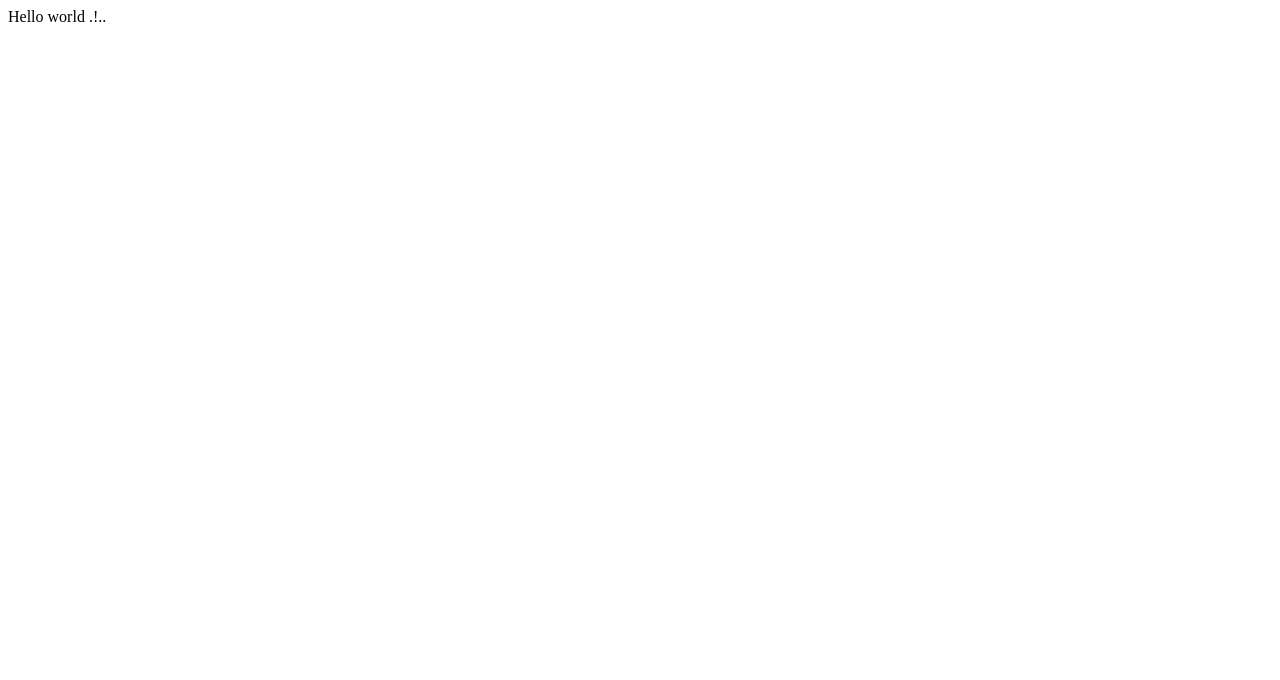
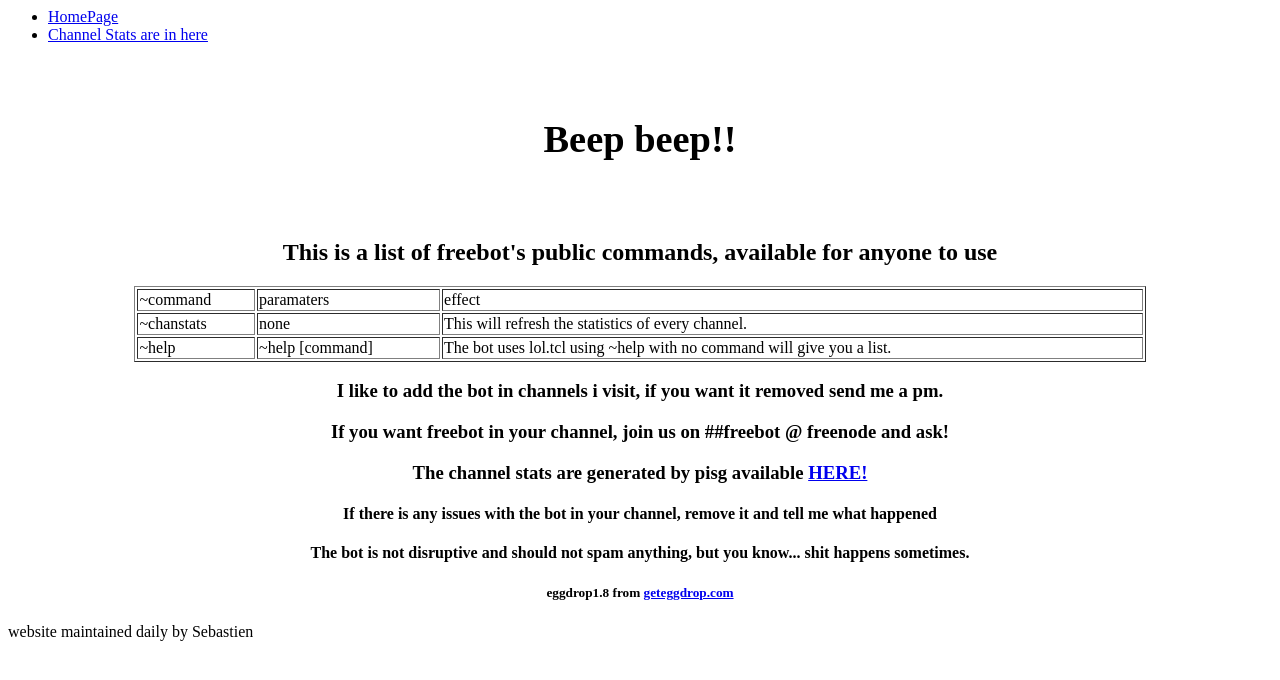
Before and after one commit to DooubleTap/SebLemery.github.io, a plain HTML site: page index.html in a window 1280 px wide. Drawn offline with Linux system fonts and the light colour scheme.

Commit message:
Update index.html

```diff
--- a/index.html
+++ b/index.html
@@ -1 +1,44 @@
-<html>Hello world .!..</html>
+
+<head>
+	<div id="head">
+		<link href="style.css" rel="stylesheet" type="text/css" />
+		<title>seblemery.github.io</title>
+		<center><h1><big></big></h1></center>
+	</div>
+    <div id="navbar">
+<div id="header">
+	<ul class="menu">
+		<li><a href="http://imjustabot.tk/">HomePage</a></li>
+		<li><a href="s">Channel Stats are in here</a></li>
+	</ul>
+</div>
+<br />
+<br />	</div>
+</head><body id="body">
+	<div id="body">
+		<div id="contentbox">
+			<title>Welcome to imjustabot.tk!</title>
+<center><h1><big><strong>Beep beep!!</strong></big></h1></center>
+<br />
+<br />
+<center>
+<strong><h2>This is a list of freebot's public commands, available for anyone to use</h2></strong>
+<table style="width:80%" border="1">
+<tr><td>~command</td><td>paramaters</td><td>effect</td></tr>
+<tr><td>~chanstats</td><td>none</td><td>This will refresh the statistics of every channel.</td></tr>
+<tr><td>~help</td><td>~help [command]</td><td>The bot uses lol.tcl using ~help with no command will give you a list.</td></tr>
+
+</table>
+<h3>I like to add the bot in channels i visit, if you want it removed send me a pm.</h3>
+<h3>If you want freebot in your channel, join us on ##freebot @ freenode and ask!</h3>
+<h3>The channel stats are generated by pisg available <a href="http://pisg.sourceforge.net/">HERE!</a></h3>
+<h4>If there is any issues with the bot in your channel, remove it and tell me what happened</4>
+<h4>The bot is <b>not</b> disruptive and should <b>not</b> spam anything, but you know... shit happens sometimes.</h4>
+<h5>eggdrop1.8 from <a href="http://geteggdrop.com/">geteggdrop.com</a></h3>
+</center>		</div>
+    </div>
+</body>
+<foot>
+	<div id="footer">
+		<p>website maintained daily by Sebastien</p></div>
+</foot>
```
